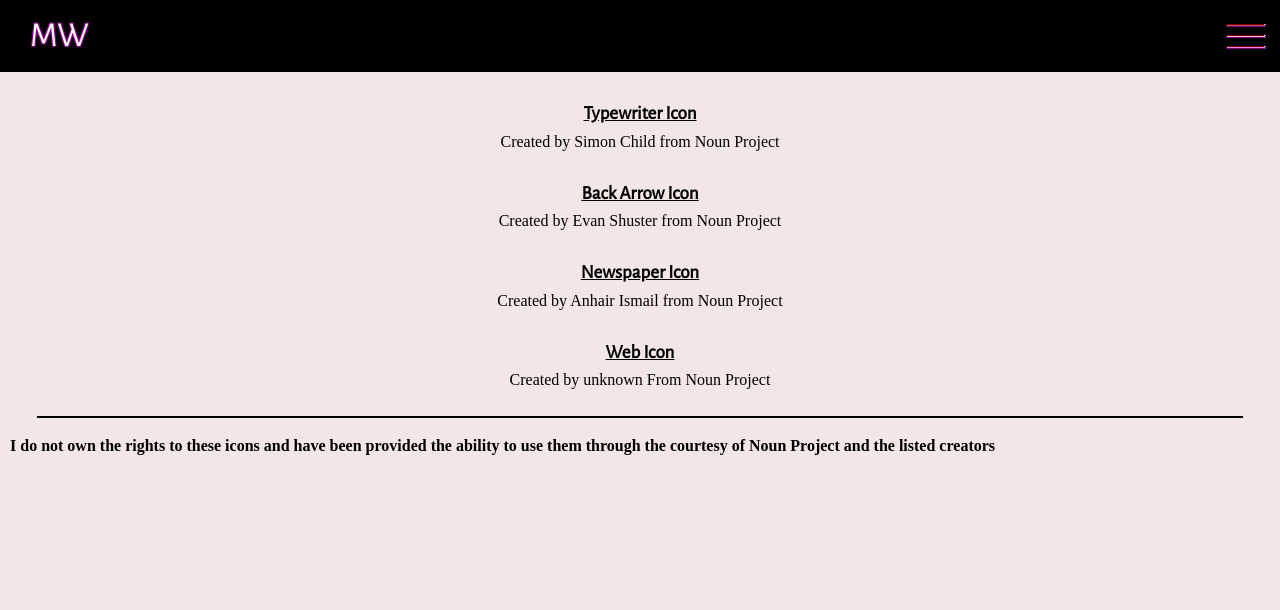
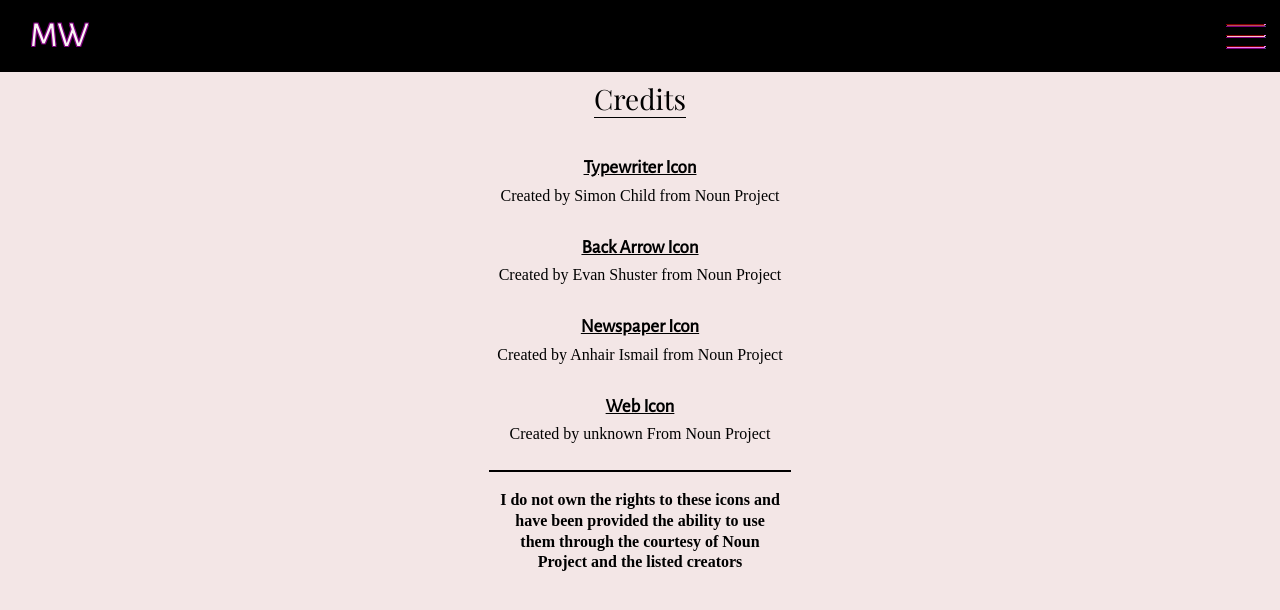
Before and after one commit to mariannas-web/front-end, a React (Create React App) app in the folder client/: page /credits in a window 1280 px wide. Shown: the top 610 px of the page. Built offline with nearby package versions, Linux system fonts and the light colour scheme; no server answers; a web font is replaced by a local one.

Commit message:
added banner to credits page, added sidebar to webForm, fixed styling on webForm

```diff
--- a/client/src/components/credits/credits.js
+++ b/client/src/components/credits/credits.js
@@ -8,7 +8,7 @@
         return(
             <div>
                 <div className='credits-header'>
-                    <h1 className='currents-banner'>Credits</h1>
+                    <h1 className='credits-banner'>Credits</h1>
                 </div>
                 <br/>
                 <div className='credits'>
@@ -25,7 +25,7 @@
                     <p>Created by unknown From Noun Project</p>
                     <br/>
                 </div>
-                <hr style={{width: '94%', border: '1px solid black'}}/>
+                <hr style={{width: '94%', border: '1px solid black', maxWidth: '300px'}} />
                 <div className='disclaimer'>
                     <p>I do not own the rights to these icons and have been provided the ability to use them through the courtesy of Noun Project and the listed creators</p>
                 </div>
--- a/client/src/components/myWeb/myWebForm.js
+++ b/client/src/components/myWeb/myWebForm.js
@@ -2,6 +2,7 @@
 import axiosWithAuth from '../auth/utils'
 import {Link} from 'react-router-dom'
 import '../styles/myWeb/myWebForm.css'
+import MyWebFormSidebar from './myWebFormSidebar'
 
 let web = require('./web1.png')
 let feed = require('./feed.png')
@@ -14,8 +15,13 @@
             title: '',
             teaser: '',
             link: '',
-            youtube: ''
+            youtube: '',
+            userData: []
         }
+    }
+
+    componentDidMount(){
+        this.renderUserData()
     }
 
     getDate = () => {
@@ -63,16 +69,40 @@
             })
     }
 
+    renderUserData = () => {
+        axiosWithAuth().get(`${process.env.REACT_APP_WEB_USER_API_KEY}${this.props.userid}`)
+            .then(response => {
+                console.log(response.data)
+                this.setState({
+                    userData: response.data.userPost
+                })
+            })
+            .catch(error => {
+                console.log('There was an error posting your content', error)
+            })
+    }
+
     render(){
         return(
+            <div className='desktop-container'>
+                <div className='myWeb-sidebar'>
+                    <h2>{localStorage.getItem('username')}'s Posts</h2>
                     <div>
+                        {this.state.userData.map((item, index) => {
+                            while(index <= 20){
+                                return <MyWebFormSidebar sideData={item} key={index}/>
+                            }
+                        })}
+                    </div>
+                </div>
+                <div className='navbar-myWebCards-container'>
                     <div className='my-web-navbar'>
                         <Link to='/myWeb'><img className='mariannas-web-navbar' style={{width: '26px', height: '23px'}} src={backArrow}/></Link>
                         <Link style={{color: "black", fontWeight: "bold", textDecoration: 'none'}} to='/mariannasWeb'><img style={{marginTop: '3px', width: '27px', height: '23px'}}src={web}/></Link>
                         <Link style={{color: "black", fontWeight: "bold", textDecoration: 'none'}} to='/myWebFeed'><img style={{width: '25px', height: '23px'}}src={feed}/></Link>
                     </div>
                     <div className='myWeb-form-container'>
-                    <h1>Post News</h1>
+                        <h1 className='post-news-header'>Post News</h1>
                         <form onSubmit={this.submitHandler}>
                             <input name='title'
                                    placeholder='title'
@@ -100,6 +130,7 @@
                         </form>
                     </div>
                 </div>
+            </div>
         )
     }
 }
--- /dev/null
+++ b/client/src/components/myWeb/myWebFormSidebar.js
@@ -0,0 +1,25 @@
+
+import React from 'react'
+import axios from 'axios'
+import '../styles/landing/landingSidebar.css'
+
+export default class MyWebFormSidebar extends React.Component{
+    constructor(props){
+        super(props)
+    }
+
+
+    render(){
+        while(!this.props){return <div style={{color: 'white'}}>Loading Content...</div>}
+        return(
+            <div className='sidebar-container'>
+                <h3 style={{color: 'white'}}>{this.props.sideData.title}</h3>
+                <div className='author-published-container'>
+                    <p>{this.props.sideData['user.username']}</p>
+                    <p>{this.props.sideData.date}</p>
+                </div>
+                <hr/>
+            </div>
+        )
+    }
+}
--- a/client/src/components/styles/credits/credits.css
+++ b/client/src/components/styles/credits/credits.css
@@ -23,4 +23,16 @@
 
 .disclaimer p{
     margin-top: 0px;
+    max-width: 280px;
+    text-align: center;
+    margin: 0px auto;
 }
+
+.credits-banner{
+    color: black;
+    font-weight: normal;
+    font-size: 28px;
+    margin:  8px auto;
+    font-family: 'Playfair Display', 'serif';
+    border-bottom: 1px solid black;
+}
--- a/client/src/components/styles/myWeb/myWebForm.css
+++ b/client/src/components/styles/myWeb/myWebForm.css
@@ -4,6 +4,7 @@
 }
 
 input{
+    max-width: 280px;
     width: 90%;
     height: 40px;
     margin-bottom: 20px;
@@ -11,6 +12,7 @@
 }
 
 textarea{
+    max-width: 280px;
     width: 90%;
     height: 120px;
     margin-bottom: 20px;
@@ -28,9 +30,22 @@
     justify-content: center;
 }
 
+@media(min-width: 760px){
+    .myWeb-form-container form{
+        flex-direction: column;
+        align-items:center;
+    }
+}
+
 .myWeb-form-container p{
+    max-width: 269px;
     width: 87%;
     border: 1px solid black;
     padding: 7px;
     margin-top: 0px;
 }
+
+.post-news-header{
+    border-bottom: 1px solid black;
+    display: inline-block;
+}
```
Lines whose indentation alone changed are shown as unchanged.
